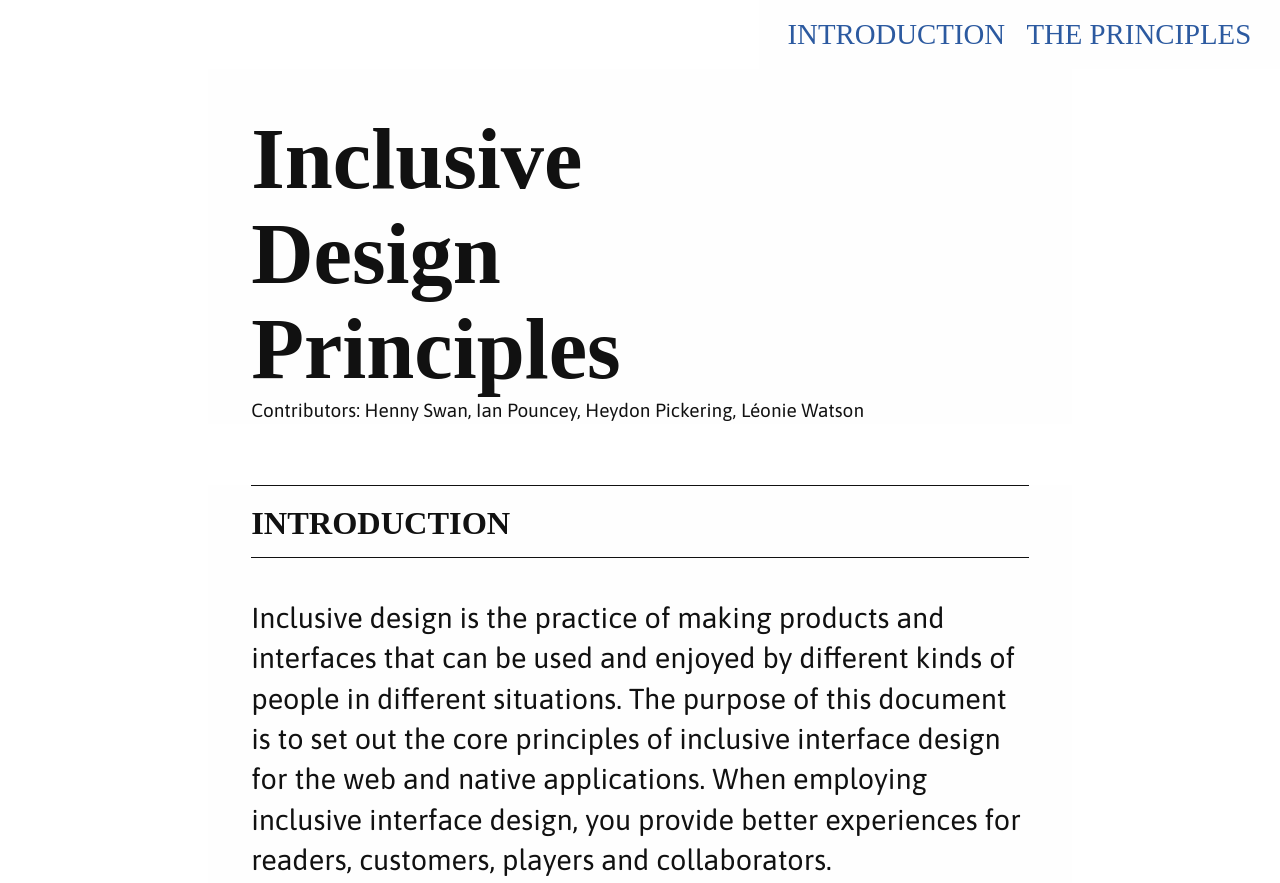
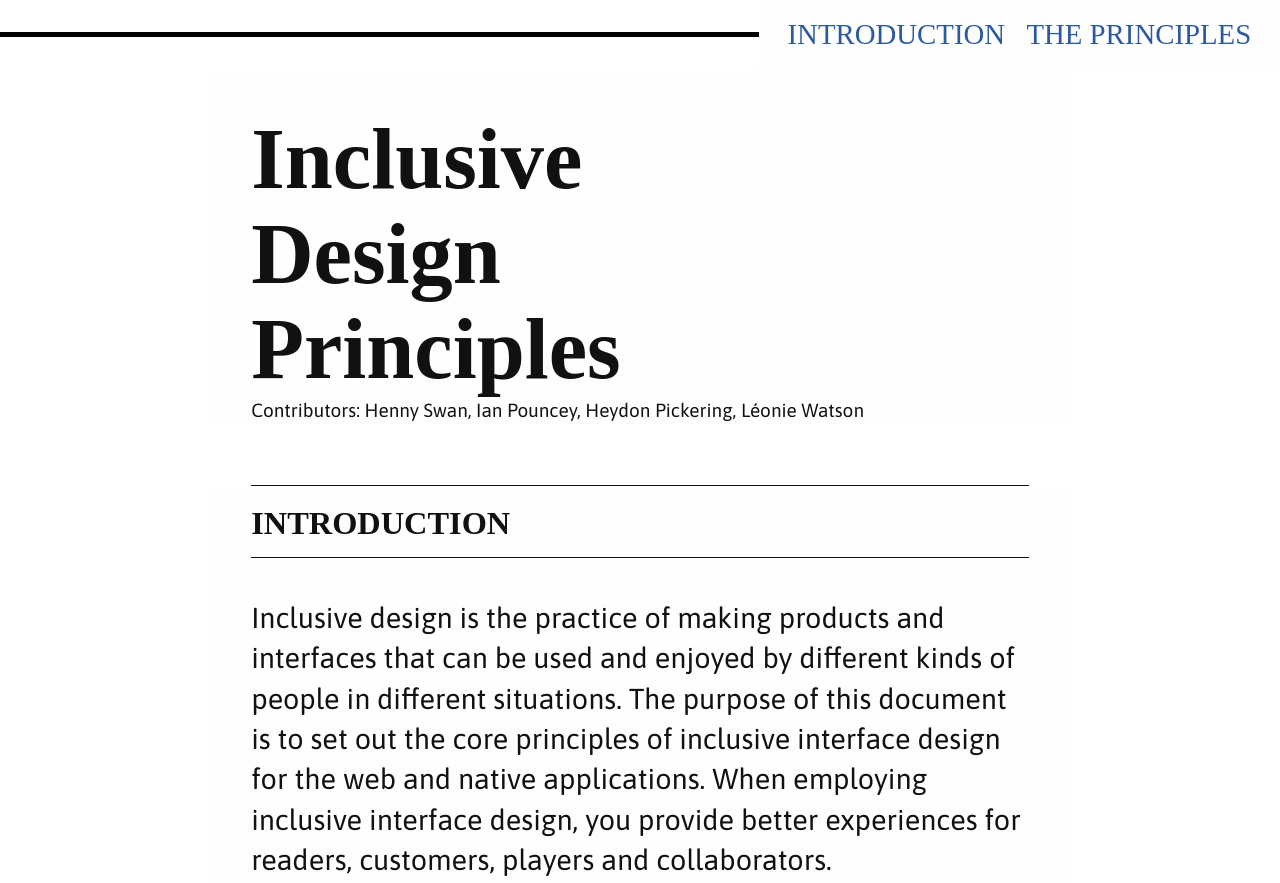
Before and after one commit to ThePacielloGroup/inclusive-design-principles, a plain HTML site: page index.html in a window 1280 px wide. Shown: the top 883 px of the page. Drawn offline with Linux system fonts and the light colour scheme; a web font is replaced by a local one.

Commit message:
Update style.css

```diff
--- a/style.css
+++ b/style.css
@@ -104,7 +104,7 @@ main ul li + li {
 
 nav {
   text-align: right;
-  background: url(../images/line.svg) repeat-x center;
+  background: url(line.svg) repeat-x center;
 }
 
 nav ul {
```
